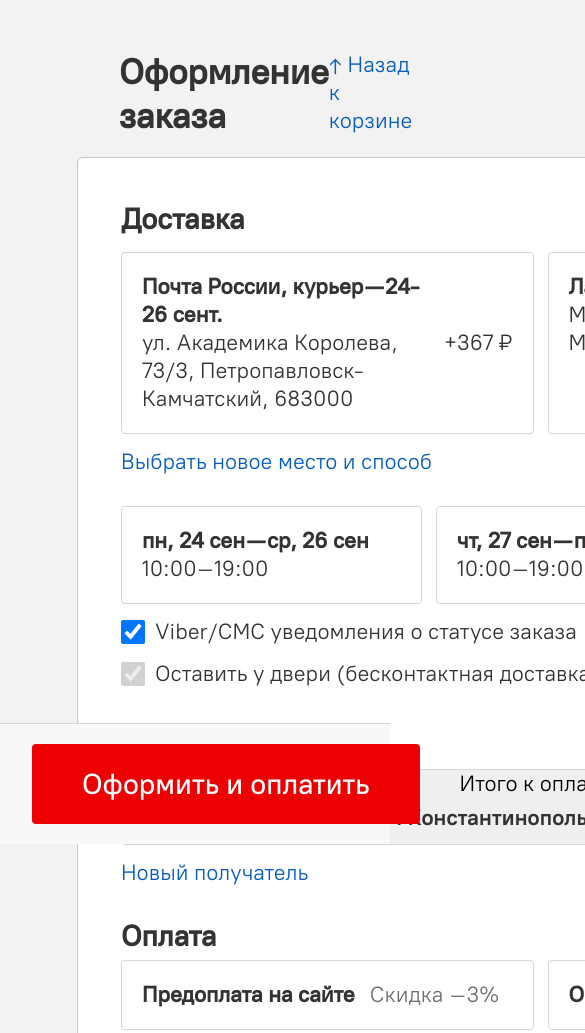
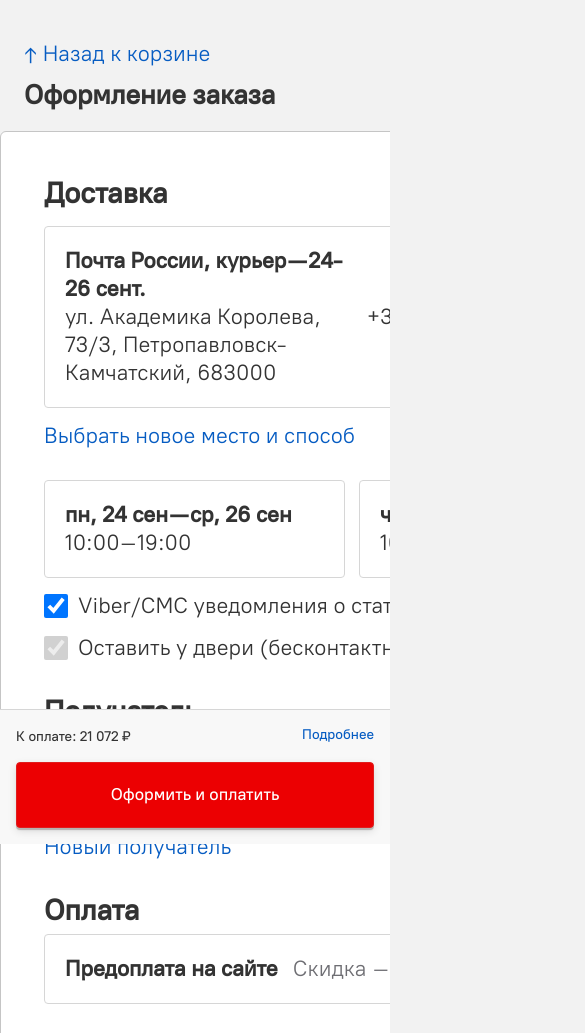
Before and after one commit to ChristinaBateman/test-checkout-page, a plain HTML site: page index.html in a window 390 px wide. Shown: the top 1033 px of the page, 585 px wide, since content can reach past the window. Drawn offline with Linux system fonts and the light colour scheme.

Commit message:
adapt mobile header & footer

```diff
--- a/css/global.css
+++ b/css/global.css
@@ -131,11 +131,19 @@ select {
 }
 
 .page {
+    overflow: hidden;
     display: flex;
     justify-content: center;
     align-items: center;
     flex-direction: column;
     padding: 48px 85px 248px 77px;
+}
+
+@media (max-width: 480px) {
+    .page {
+        padding: 0;
+        padding-bottom: 120px;
+    }
 }
 
 .page-header {
@@ -147,6 +155,21 @@ select {
     align-items: center;
 }
 
+@media (max-width: 480px) {
+    .page-header {
+        flex-direction: column-reverse;
+        white-space: nowrap;
+        margin-top: 40px;
+        margin-left: 16px;
+        align-items: flex-start;
+        padding-left: 16px;
+    }
+
+@media (max-width: 480px) {
+    .page-header .text-button {
+        margin-bottom: 8px;
+    }
+}
 
 .page h1 {
     max-width: 1760px;
@@ -155,6 +178,14 @@ select {
     font-size: 35px;
     line-height: 44px;
     color: #333333;
+}
+
+@media (max-width: 480px) {
+    .page h1 {
+        font-size: 27px;
+        line-height: 34px;
+
+    }
 }
 
 .checkout {
@@ -193,6 +224,12 @@ select {
     min-width: 460px;
     max-width: 600px;
     padding: 40px 86px 0 50px;
+}
+
+@media (max-width: 1280px) {
+    .checkout .right-block {
+        display: none;
+    }
 }
 
  .left-block h2 {
@@ -283,26 +320,57 @@ select {
     margin: 0 auto;
 }
 
+@media (max-width: 480px) {
+    .button-wrapper {
+        display: flex;
+        width: 100%;
+    }
+}
+
+@media (max-width: 480px) {
+    .footer-wrapper {
+        padding: 16px;
+    }
+}
+
 .footer button {
     border-radius: 4px;
     padding: 21px 50px 22px 50px;
     background-color: #EC0002;
     font-family: 'PT Root UI medium';
     font-style: normal;
-    border: none;
     font-size: 29px;
     line-height: 37px;
     color: #FFFFFF;
     white-space: nowrap;
     margin-right: 40px;
+    background: linear-gradient(0deg, #EC0002, #EC0002), linear-gradient(91.91deg, rgba(208, 38, 38, 0) 0%, #D02626 99.65%), #FF0000;
+    border: 1px solid #E01D1D;
+    box-sizing: border-box;
+    box-shadow: 0px 3px 8px rgba(0, 0, 0, 0.12), 0px 3px 1px rgba(0, 0, 0, 0.04), 0px 2px 0px rgba(149, 135, 128, 0.4);
 }
+
+
+@media (max-width: 480px) {
+    .footer button {
+        font-size: 17px;
+        line-height: 21px;
+        width: 100%;
+        margin-right: 0;
+        background: linear-gradient(0deg, #EC0002, #EC0002), linear-gradient(91.91deg, rgba(208, 38, 38, 0) 0%, #D02626 99.65%), #FF0000;
+        border: 1px solid #E01D1D;
+        box-sizing: border-box;
+        box-shadow: 0px 3px 8px rgba(0, 0, 0, 0.12), 0px 3px 1px rgba(0, 0, 0, 0.04), 0px 2px 0px rgba(149, 135, 128, 0.4);
+    }
+  }
+
 
 .footer .description {
     margin-right: 32px;
 }
 
 
-@media (max-width: 1440px) {
+@media (max-width: 1280px) {
     .footer .description {
       display: none !important;
     }
@@ -329,10 +397,52 @@ select {
     margin-right: 80px;
 }
 
+@media (max-width: 1280px) {
+    .summary {
+      display: none !important;
+    }
+  }
+
 .summary span {
     font-size: 22px;
     line-height: 28px;
     white-space: nowrap;
+}
+
+@media (max-width: 1280px) {
+    .result-price {
+      display: none !important;
+    }
+  }
+
+
+  .mobile-info {
+      display: none;
+  }
+
+  @media (max-width: 480px) {
+    .mobile-info {
+      display: flex;
+      justify-content: space-between;
+      margin: 16px 16px 0 16px;
+    }
+  }
+
+  .mobile-summary span {
+    font-family: 'PT Root UI medium';
+    font-style: normal;
+    font-weight: 500;
+    font-size: 14px;
+    line-height: 18px;
+    color: #333333;
+  }
+
+.mobile-popup-text-button {
+    font-family: 'PT Root UI medium';
+    font-weight: 500;
+    font-size: 14px;
+    line-height: 18px;
+    color: #065CC2
 }
 
 .result-price span {
--- a/index.html
+++ b/index.html
@@ -170,6 +170,12 @@
         </div>
     </div>
     <div class="footer">
+        <div class="mobile-info">
+            <div class="mobile-summary">
+                <span>К оплате: 21 072 ₽</span>
+            </div>
+            <div class="mobile-popup-text-button">Подробнее</div>
+        </div>
         <div class="footer-wrapper">
             <div class="button-wrapper">
                 <button>Оформить и оплатить</button>
```
